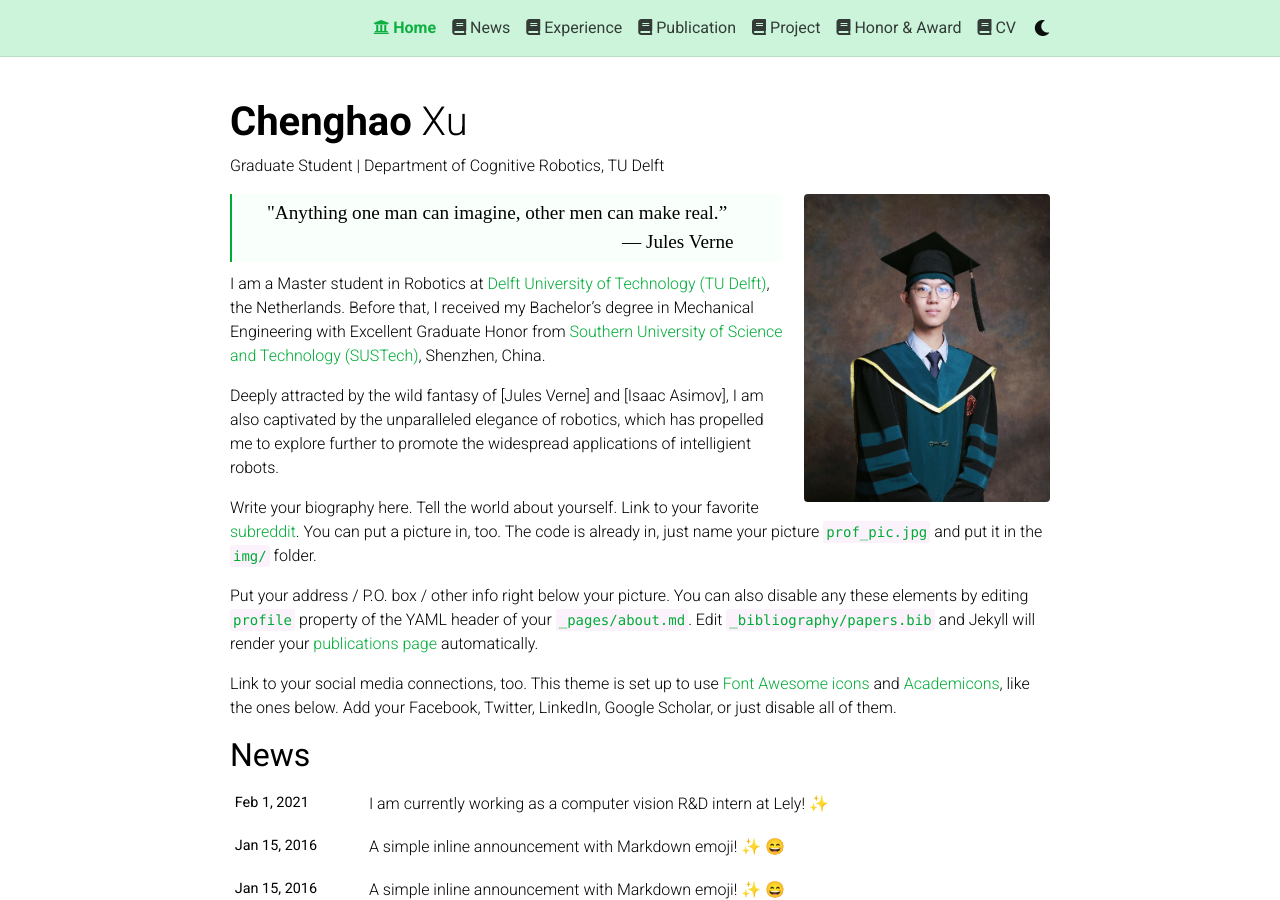
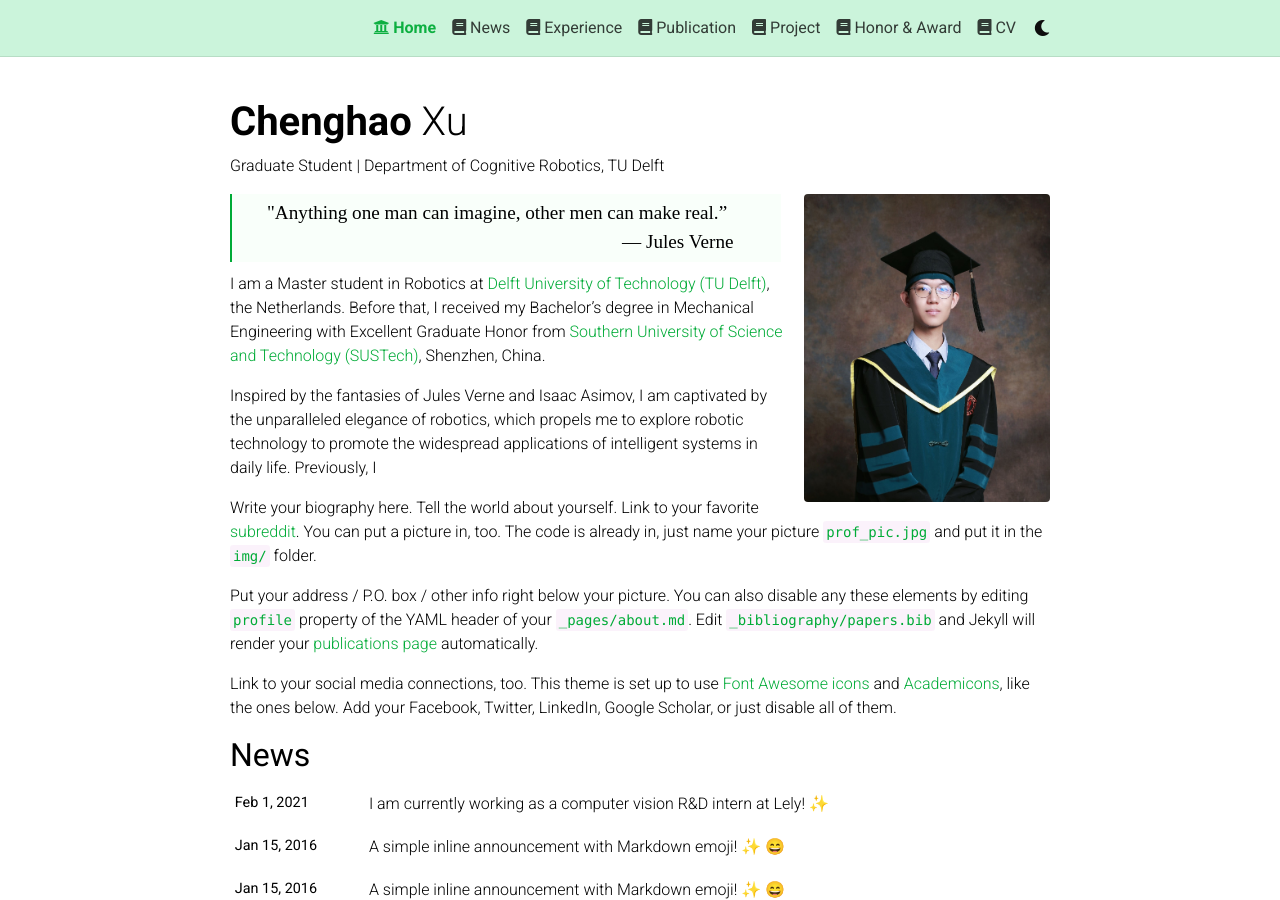
Before and after one commit to Kyle-Xu001/kyle-xu001.github.io, a Jekyll site: the page built from _pages/about.md, in a window 1280 px wide and 900 px high. Built offline with Jekyll 4.4.1, drawn with Linux system fonts in a browser that asks for light colours; nearby versions of some CDN libraries; emoji names are drawn with the system emoji font; comment, search, counter and statistics services are not loaded; a style sheet for code colours, icons or effects is not loaded.

Commit message:
Improve readme

```diff
--- a/_pages/about.md
+++ b/_pages/about.md
@@ -22,7 +22,7 @@ social: true  # includes social icons at the bottom of the page
 </blockquote>
 I am a Master student in Robotics at [Delft University of Technology (TU Delft)](https://www.tudelft.nl/en/), the Netherlands. Before that, I received my Bachelor's degree in Mechanical Engineering with Excellent Graduate Honor from [Southern University of Science and Technology (SUSTech)](https://www.sustech.edu.cn/en/), Shenzhen, China.
 
-Deeply attracted by the wild fantasy of [Jules Verne] and [Isaac Asimov], I am also captivated by the unparalleled elegance of robotics, which has propelled me to explore further to promote the widespread applications of intelligient robots.
+Inspired by the fantasies of Jules Verne and Isaac Asimov, I am captivated by the unparalleled elegance of robotics, which propels me to explore robotic technology to promote the widespread applications of intelligent systems in daily life. Previously, I
 
 Write your biography here. Tell the world about yourself. Link to your favorite [subreddit](http://reddit.com). You can put a picture in, too. The code is already in, just name your picture `prof_pic.jpg` and put it in the `img/` folder.
 
```
